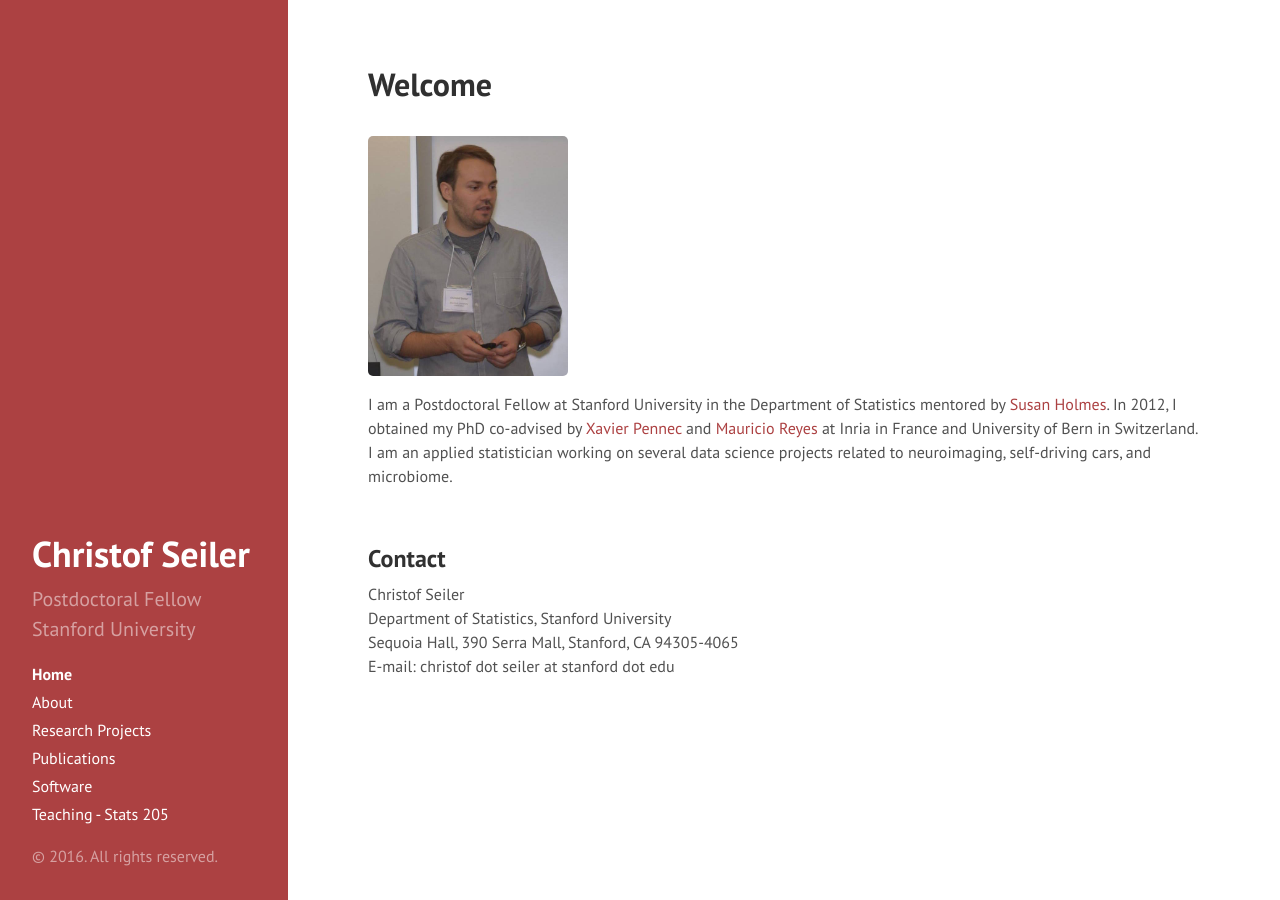
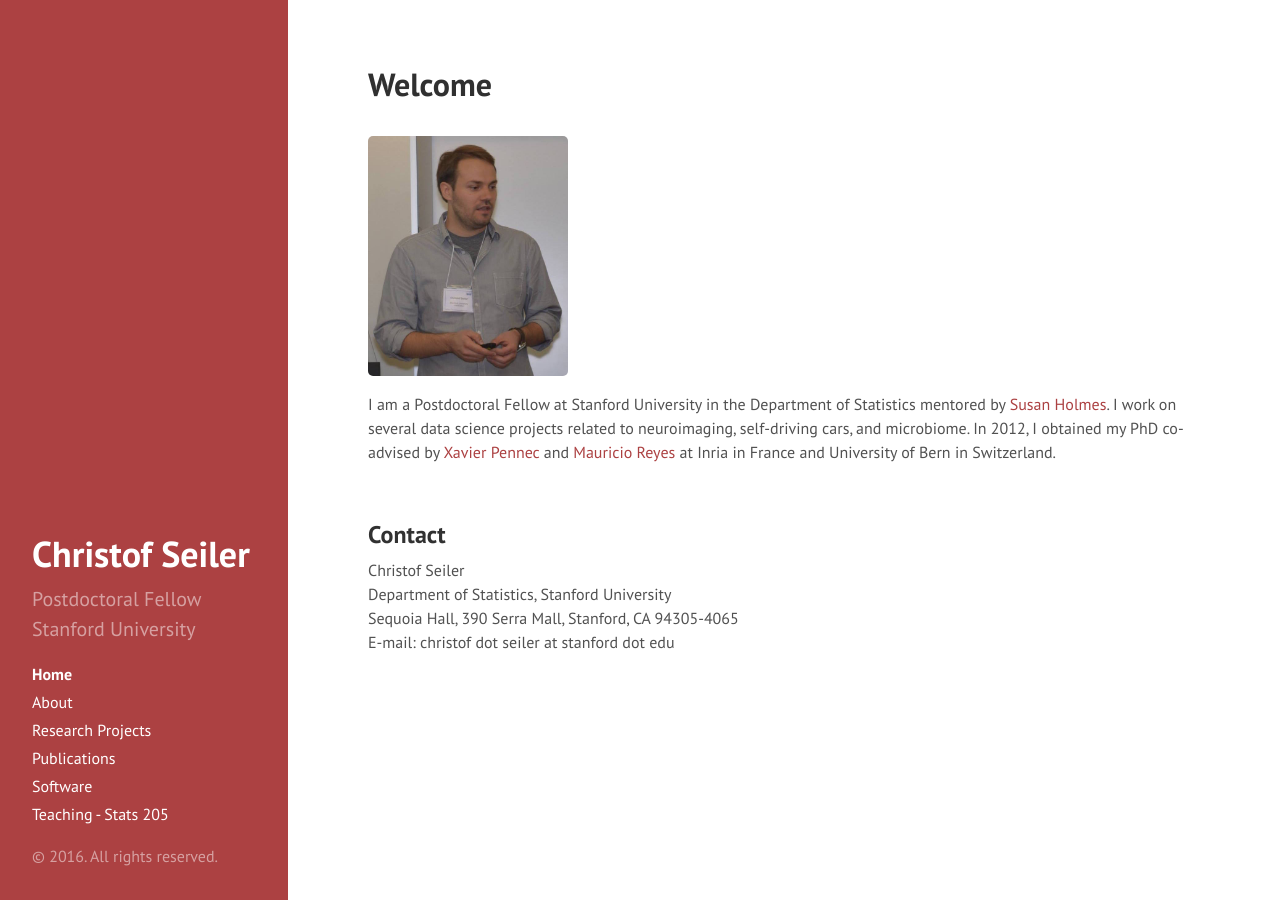
Before and after one commit to ChristofSeiler/ChristofSeiler.github.io, a Jekyll site: the page built from index.html, in a window 1280 px wide. Built offline with Jekyll 4.4.1, drawn with Linux system fonts in a browser that asks for light colours; the list of posts is cut into pages by our own code.

Commit message:
change order

```diff
--- a/index.html
+++ b/index.html
@@ -35,7 +35,7 @@
 
 <img src="public/Me.JPG" alt="" border="0" width="200" />
 
-<p>I am a Postdoctoral Fellow at Stanford University in the Department of Statistics mentored by <a href="http://www-stat.stanford.edu/~susan/">Susan Holmes</a>. In 2012, I obtained my PhD co-advised by <a href="http://www-sop.inria.fr/members/Xavier.Pennec/">Xavier Pennec</a> and <a href="http://www.mauricioreyes.me/">Mauricio Reyes</a> at Inria in France and University of Bern in Switzerland. I am an applied statistician working on several data science projects related to neuroimaging, self-driving cars, and microbiome.</p>
+<p>I am a Postdoctoral Fellow at Stanford University in the Department of Statistics mentored by <a href="http://www-stat.stanford.edu/~susan/">Susan Holmes</a>. I work on several data science projects related to neuroimaging, self-driving cars, and microbiome. In 2012, I obtained my PhD co-advised by <a href="http://www-sop.inria.fr/members/Xavier.Pennec/">Xavier Pennec</a> and <a href="http://www.mauricioreyes.me/">Mauricio Reyes</a> at Inria in France and University of Bern in Switzerland. </p>
 
 <br>
 
```
